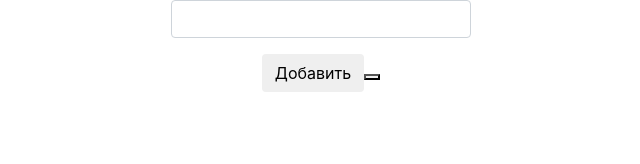
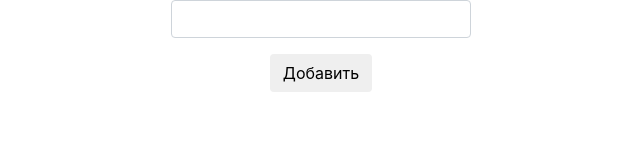
Before and after one commit to simonpirko/nodest, an Angular app: page / in a window 1280 px wide. Shown: the top 164 px of the page, without its empty margins (319-959 px from the left). Built offline with nearby package versions, Linux system fonts and the light colour scheme.

Commit message:
Simple fix#

```diff
--- a/src/app/app.component.html
+++ b/src/app/app.component.html
@@ -4,11 +4,10 @@
     <input style="margin: auto; max-width: 300px;" class="form-control" #input type="text">
   </div>
   <button class="btn" (click)="add(input.value)">Добавить</button>
-  <button (click)="fet()"></button>
   <div class="row" style="margin-top: 10px;">
     <ul>
       <li *ngFor="let item of arr; let a=index">
-        <div style="cursor: default" (click)="delete(a)" class="closer">
+        <div style="cursor: default" (click)="removeElement(a)" class="closer">
           X
         </div>
         <div>
--- a/src/app/app.component.ts
+++ b/src/app/app.component.ts
@@ -17,11 +17,7 @@ export class AppComponent {
     }
   }
 
-  delete(a) {
+  removeElement(a) {
     this.arr.splice(a, 1);
   }
-
-  fet() {
-    alert('S');
-  }
 }
```
